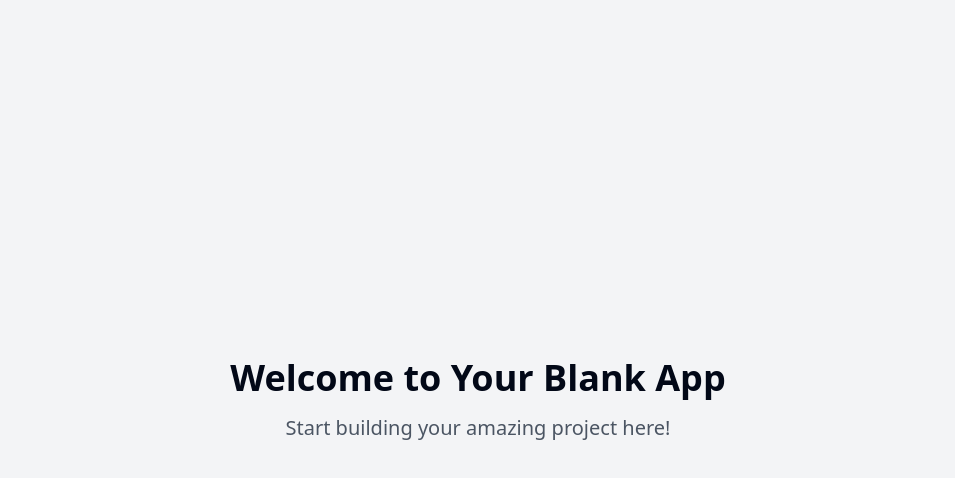
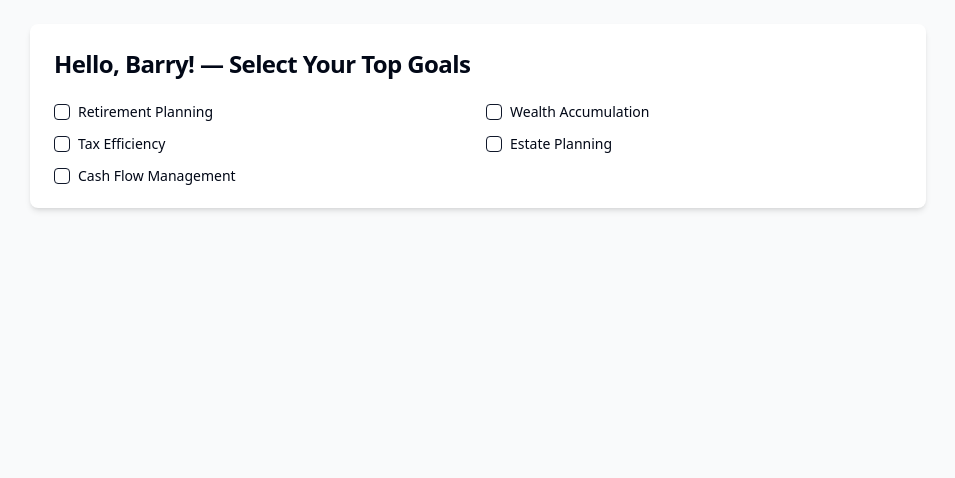
Before and after one commit to Overlord2026/advisor-lead-alchemy, a React (Vite) app: page / in a window 1280 px wide. Shown: the top 478 px of the page, without its empty margins (162-1117 px from the left). Built offline with nearby package versions, Linux system fonts and the light colour scheme.

Commit message:
Add UI components for goals and tools.

```diff
--- /dev/null
+++ b/src/components/GoalSelector.tsx
@@ -0,0 +1,44 @@
+
+import { Checkbox } from "@/components/ui/checkbox";
+import { GOALS, Goal } from "@/types/goals";
+import { useState } from "react";
+
+interface GoalSelectorProps {
+  onGoalSelect: (goal: Goal | null) => void;
+}
+
+export const GoalSelector = ({ onGoalSelect }: GoalSelectorProps) => {
+  const [selectedGoals, setSelectedGoals] = useState<string[]>([]);
+
+  const handleGoalToggle = (goalId: string) => {
+    setSelectedGoals((prev) => {
+      const newSelection = prev.includes(goalId)
+        ? prev.filter((id) => id !== goalId)
+        : [...prev, goalId];
+
+      const selectedGoal = GOALS.find((g) => g.id === goalId);
+      onGoalSelect(selectedGoal || null);
+      return newSelection;
+    });
+  };
+
+  return (
+    <div className="grid grid-cols-2 gap-4">
+      {GOALS.map((goal) => (
+        <div key={goal.id} className="flex items-center space-x-2">
+          <Checkbox
+            id={goal.id}
+            checked={selectedGoals.includes(goal.id)}
+            onCheckedChange={() => handleGoalToggle(goal.id)}
+          />
+          <label
+            htmlFor={goal.id}
+            className="text-sm font-medium leading-none peer-disabled:cursor-not-allowed peer-disabled:opacity-70"
+          >
+            {goal.name}
+          </label>
+        </div>
+      ))}
+    </div>
+  );
+};
--- /dev/null
+++ b/src/components/ProgressSection.tsx
@@ -0,0 +1,21 @@
+
+import { Progress } from "@/components/ui/progress";
+
+interface ProgressSectionProps {
+  goalId: string;
+}
+
+export const ProgressSection = ({ goalId }: ProgressSectionProps) => {
+  return (
+    <div className="space-y-4">
+      <h3 className="font-semibold">📊 Progress</h3>
+      <div className="space-y-2">
+        <div className="flex justify-between text-sm">
+          <span>Questionnaire</span>
+          <span>40%</span>
+        </div>
+        <Progress value={40} className="h-2" />
+      </div>
+    </div>
+  );
+};
--- /dev/null
+++ b/src/components/ToolsSection.tsx
@@ -0,0 +1,49 @@
+
+import { Button } from "@/components/ui/button";
+import { Card, CardContent, CardHeader, CardTitle } from "@/components/ui/card";
+import { Launch } from "lucide-react";
+
+interface ToolsSectionProps {
+  goalId: string;
+}
+
+export const ToolsSection = ({ goalId }: ToolsSectionProps) => {
+  const tools = [
+    {
+      name: "Retirement Calculator",
+      action: "Launch",
+      icon: Launch,
+    },
+    {
+      name: "Pension Analysis",
+      action: "Launch",
+      icon: Launch,
+    },
+    {
+      name: "Schedule Review Call",
+      action: "Ask for Help",
+      icon: Launch,
+    },
+  ];
+
+  return (
+    <Card className="border-none shadow-md">
+      <CardHeader>
+        <CardTitle className="text-lg">Recommended Tools</CardTitle>
+      </CardHeader>
+      <CardContent>
+        <div className="space-y-4">
+          {tools.map((tool) => (
+            <div key={tool.name} className="flex justify-between items-center">
+              <span>{tool.name}</span>
+              <Button variant="outline" size="sm">
+                <tool.icon className="h-4 w-4 mr-2" />
+                {tool.action}
+              </Button>
+            </div>
+          ))}
+        </div>
+      </CardContent>
+    </Card>
+  );
+};
--- a/src/pages/Index.tsx
+++ b/src/pages/Index.tsx
@@ -1,11 +1,45 @@
-// Update this page (the content is just a fallback if you fail to update the page)
+
+import { Card, CardContent, CardHeader, CardTitle } from "@/components/ui/card";
+import { GoalSelector } from "@/components/GoalSelector";
+import { ProgressSection } from "@/components/ProgressSection";
+import { ToolsSection } from "@/components/ToolsSection";
+import { useState } from "react";
+import { Goal } from "@/types/goals";
 
 const Index = () => {
+  const [selectedGoal, setSelectedGoal] = useState<Goal | null>(null);
+
   return (
-    <div className="min-h-screen flex items-center justify-center bg-gray-100">
-      <div className="text-center">
-        <h1 className="text-4xl font-bold mb-4">Welcome to Your Blank App</h1>
-        <p className="text-xl text-gray-600">Start building your amazing project here!</p>
+    <div className="min-h-screen p-6 bg-gray-50">
+      <div className="max-w-4xl mx-auto space-y-6">
+        <Card className="border-none shadow-md">
+          <CardHeader>
+            <CardTitle className="text-2xl">Hello, Barry! — Select Your Top Goals</CardTitle>
+          </CardHeader>
+          <CardContent>
+            <GoalSelector onGoalSelect={setSelectedGoal} />
+          </CardContent>
+        </Card>
+
+        {selectedGoal && (
+          <div className="space-y-6">
+            <Card className="border-none shadow-md">
+              <CardHeader>
+                <CardTitle className="text-lg">Based on "{selectedGoal.name}":</CardTitle>
+              </CardHeader>
+              <CardContent className="grid md:grid-cols-2 gap-4">
+                <ProgressSection goalId={selectedGoal.id} />
+                <div className="space-y-4">
+                  <h3 className="font-semibold">🚀 Next Steps</h3>
+                  <ul className="list-disc list-inside text-gray-600">
+                    <li>Run retirement calculator</li>
+                  </ul>
+                </div>
+              </CardContent>
+            </Card>
+            <ToolsSection goalId={selectedGoal.id} />
+          </div>
+        )}
       </div>
     </div>
   );
--- /dev/null
+++ b/src/types/goals.ts
@@ -0,0 +1,34 @@
+
+export interface Goal {
+  id: string;
+  name: string;
+  description: string;
+}
+
+export const GOALS: Goal[] = [
+  {
+    id: 'retirement',
+    name: 'Retirement Planning',
+    description: 'Estimate income needs and withdrawal strategies'
+  },
+  {
+    id: 'wealth_accum',
+    name: 'Wealth Accumulation',
+    description: 'Identify growth opportunities and asset allocation'
+  },
+  {
+    id: 'tax_efficiency',
+    name: 'Tax Efficiency',
+    description: 'Minimize tax drag and maximize after-tax returns'
+  },
+  {
+    id: 'estate_planning',
+    name: 'Estate Planning',
+    description: 'Structure legacy, wills, and trusts'
+  },
+  {
+    id: 'cash_flow',
+    name: 'Cash Flow Management',
+    description: 'Manage budgets, income, and expenses'
+  }
+];
```
